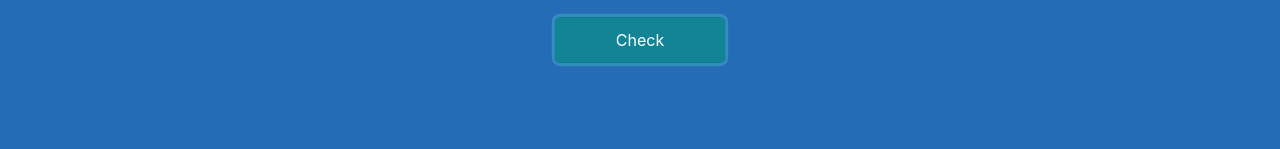
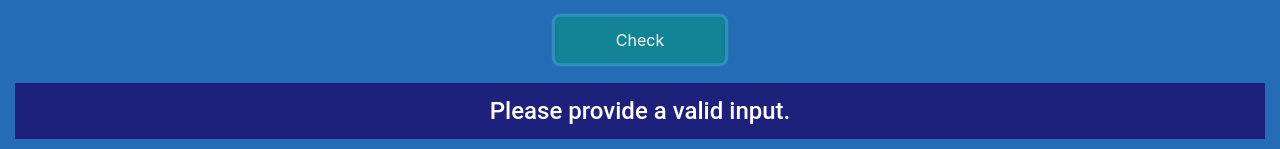
Before and after one commit to GiridharTulasi/guessing_game, a plain HTML site: page index.html in a window 1280 px wide. Both pictures are taken after a click on the button "Check". Shown: the part 777-926 px from the top of the page. Drawn offline with nearby package versions, Linux system fonts and the light colour scheme.

Commit message:
Update index.html

```diff
--- a/index.html
+++ b/index.html
@@ -43,6 +43,31 @@
           </div>
         </div>
     </div>
-    <script src="/GuessingGame/code.js" ></script>
+    <script>
+        let gameResult = document.getElementById("gameResult");
+        let userInput = document.getElementById("userInput");
+        let randomNumber = Math.ceil(Math.random() * 100);
+
+
+        function checkGuess() {
+          let guessedNumber = parseInt(userInput.value);
+          if (guessedNumber > randomNumber) {
+            gameResult.textContent = "Too High! Try Again.";
+            gameResult.style.backgroundColor = "#1e217c";
+          }
+          else if (guessedNumber < randomNumber) {
+            gameResult.textContent = "Too Low! Try Again.";
+            gameResult.style.backgroundColor = "#1e217c";
+          }
+          else if (guessedNumber === randomNumber) {
+            gameResult.textContent = "Congratulations! You got it right.";
+            gameResult.style.backgroundColor = "green";
+          }
+          else {
+            gameResult.textContent = "Please provide a valid input.";
+            gameResult.style.backgroundColor = "#1e217c";
+          }
+        }
+    </script>
 </body>
 </html>
```
